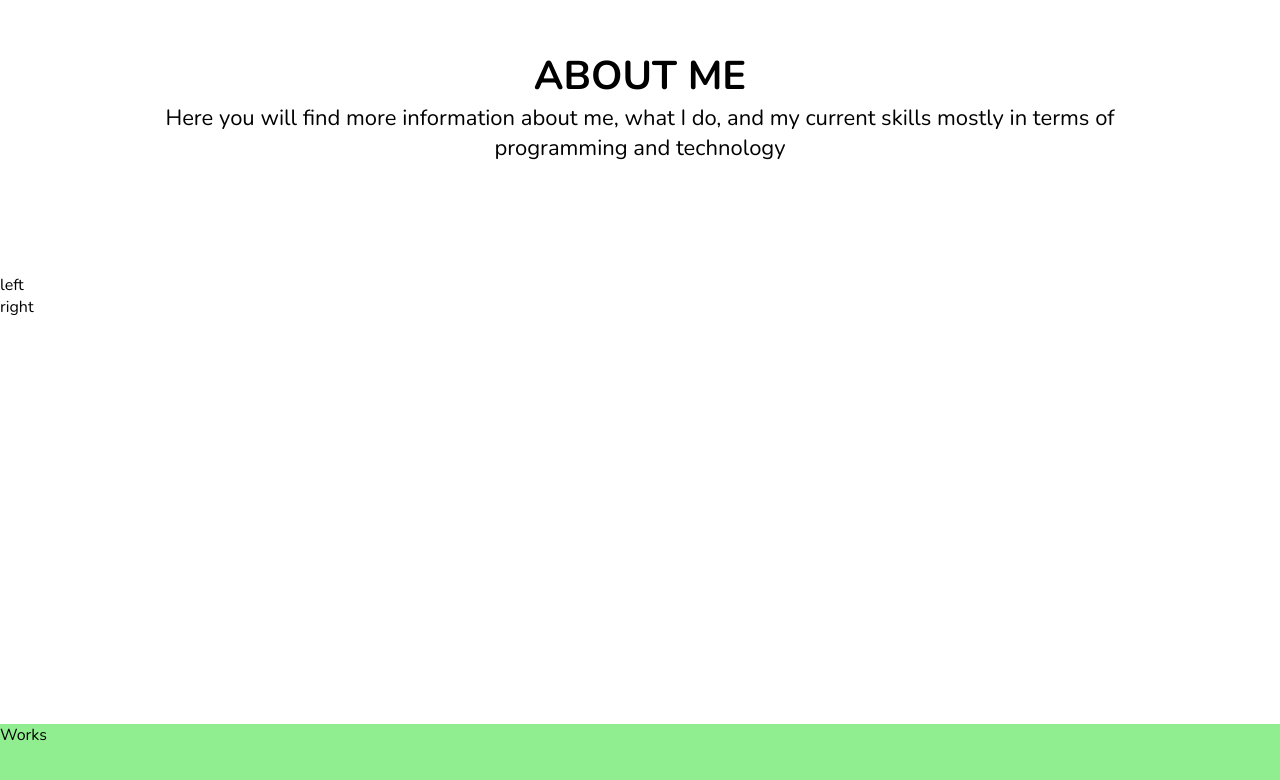
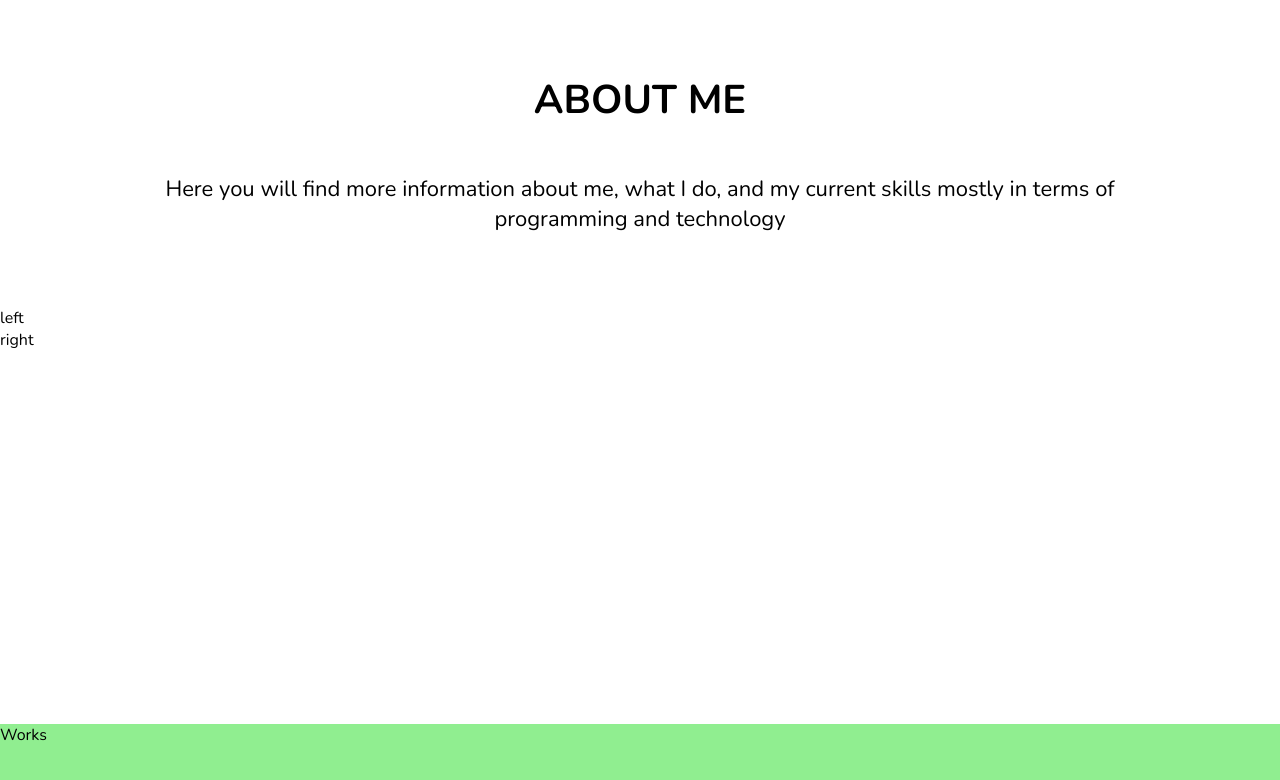
Before and after one commit to tafitahery/portfolio-perso, a React (Create React App) app: page / in a window 1280 px wide. Shown: the part 876-1656 px from the top of the page. Built offline with nearby package versions, Linux system fonts and the light colour scheme.

Commit message:
Portfolio page

```diff
--- a/src/components/portfolio/portfolio.scss
+++ b/src/components/portfolio/portfolio.scss
@@ -12,11 +12,13 @@
     background-color: white;
     display: flex;
     flex-direction: column;
+    gap: 50px;
 
     .title {
       display: flex;
       flex-direction: column;
       align-items: center;
+      justify-content: space-around;
       margin-top: 50px;
       width: 80%;
       align-self: center;
```
